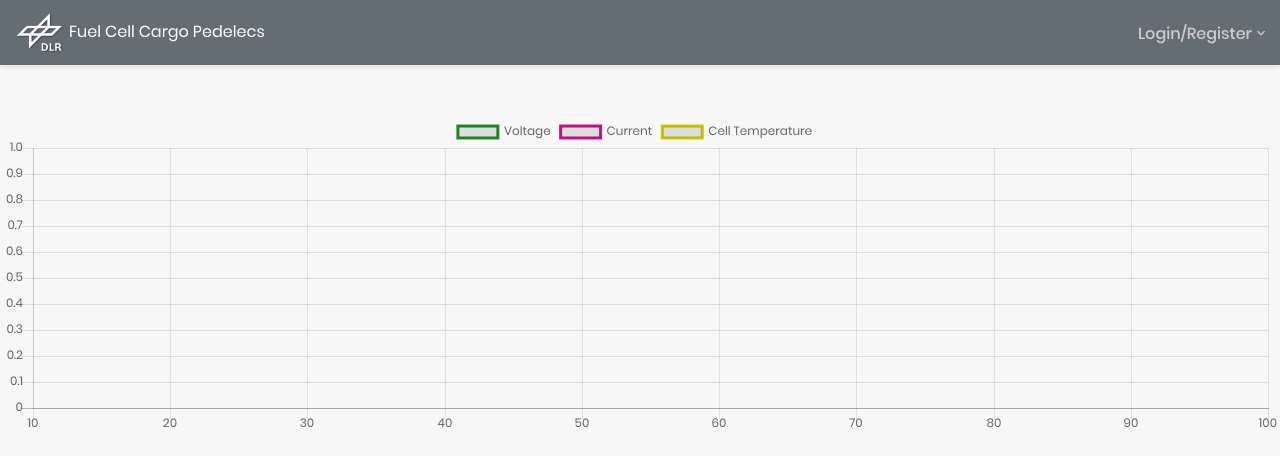
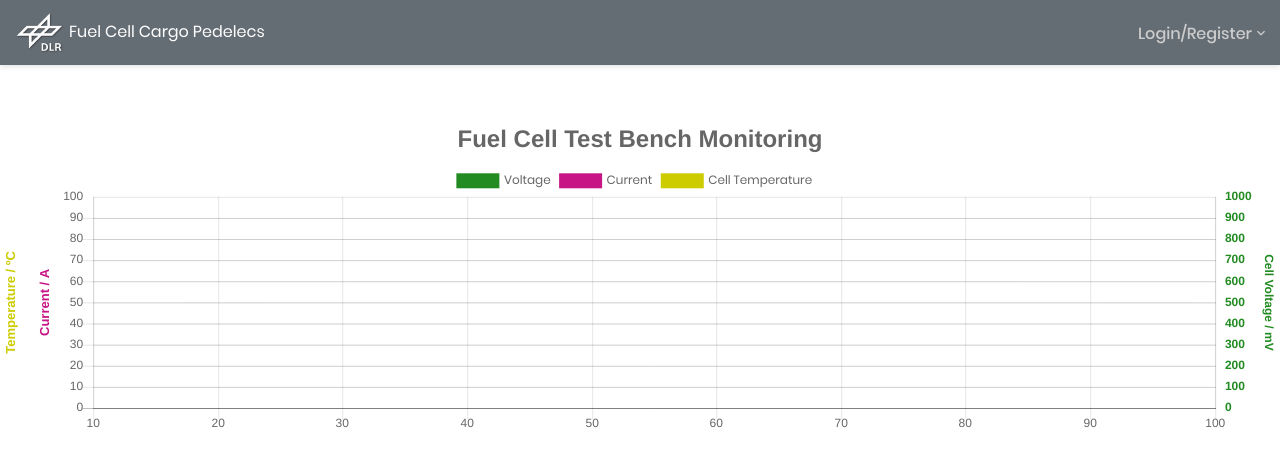
Before and after one commit to danieldsleal/dlr, a PHP site: page /performance.php in a window 1280 px wide. Shown: the top 467 px of the page. Run offline with PHP 8.4, Linux system fonts and the light colour scheme; data that the repository does not hold is empty.

Commit message:
update_graph

```diff
--- a/js/main.js
+++ b/js/main.js
@@ -16,6 +16,10 @@
         voltage.reverse();
         current.reverse();
         temperature.reverse();
+        var voltagecolor = "rgb(34, 139, 34)"
+        var temperaturecolor = "rgb(204,204,0)"
+        var currentcolor = "rgb(199,21,133)"
+
 
         var ctx = document.getElementById("fuelcell");
         if (ctx) {
@@ -25,38 +29,101 @@
             data: {
               labels: ["10", "20", "30", "40", "50", "60", "70", "80", "90","100"],
               defaultFontFamily: "Poppins",
+
               datasets: [
                 {
                   label: "Voltage",
-                  borderColor: "rgb(34,139,34)",
+                  borderColor: voltagecolor,
+                  backgroundColor: voltagecolor,
                   borderWidth: "3",
                   fill: "false",
+                  yAxisID: "A",
+
                   data: voltage
                 },
                 {
                   label: "Current",
-                  borderColor: "rgb(199,21,133)",
+                  borderColor: currentcolor,
+                  backgroundColor: currentcolor,
                   borderWidth: "3",
                   fill: "false",
+                  yAxisID: "B",
                   data: current
                 },
                 {
                   label: "Cell Temperature",
-                  borderColor: "rgb(204,204,0)",
+                  borderColor: temperaturecolor,
+                  backgroundColor: temperaturecolor,
                   borderWidth: "3",
                   fill: "false",
+                  yAxisID: "C",
                   data: temperature
-                },
+                }
               ]
             },
+
             options: {
+              scales: {
+                yAxes: [{
+                  id: "A",
+                  type: "linear",
+                  position: "right",
+                  scaleLabel: {
+                    labelString: "Cell Voltage / mV",
+                    display: 'true',
+                    fontStyle: 'bold',
+                    fontColor: voltagecolor,
+                  },
+                  ticks: {
+                    max: 1000,
+                    min: 0,
+                    fontColor: voltagecolor,
+                    fontStyle: 'bold'
+                  }
+              },{
+                  id: "B",
+                  type: "linear",
+                  position: "left",
+                  scaleLabel: {
+                    labelString: "Current / A",
+                    display: true,
+                    fontStyle: 'bold',
+                    fontColor: currentcolor,
+                    fontSize : 13,
+                  },
+                  ticks: {
+                    max: 100,
+                    min: 0
+                  }
+                },
+                {
+                  id: "C",
+                  display: true,
+                  gridLines: {display: false,color: 'transparent'},
+                  ticks: {display: false},
+                  scaleLabel : {
+                    display : true,
+                    labelString : "Temperature / ºC",
+                    fontStyle : 'bold',
+                    fontSize : 13,
+                    fontColor: temperaturecolor
+                  }
+                }
+              ]
+              },
               legend: {
-                position: 'top',
+                position: "top",
                 labels: {
-                  fontFamily: 'Poppins'
+                  fontFamily: "Poppins"
                 }
 
               },
+              title: {
+                display: true,
+                text: 'Fuel Cell Test Bench Monitoring',
+                fontSize: 24
+              },
+
               responsive: true,
               tooltips: {
                 mode: 'index',
@@ -66,22 +133,7 @@
                 mode: 'nearest',
                 intersect: true
               },
-              scales: {
-                xAxes: [{
-                  ticks: {
-                    fontFamily: "Poppins"
-
-                  }
-                }],
-                yAxes: [{
-                  ticks: {
-                    beginAtZero: true,
-                    fontFamily: "Poppins"
-                  }
-                }]
-              }
-
-            }
+            },
           });
         }
         setInterval(function(){
@@ -94,9 +146,8 @@
           current.shift();
           current.splice(retirar,0,data.current);
           temperature.shift();
-          temperature.splice(retirar,0,data.temperature);
+          temperature.splice(retirar,0,data.anode_temp);
           myChart.update();
-          console.log(voltage);
         });
         }, 10000);
 
--- a/performance.php
+++ b/performance.php
@@ -48,11 +48,9 @@
 
 <body class="animsition">
     <div class="page-wrapper">
-        <div class="page-content--bgf7">
             <section class="p-t-60 p-b-20">
-                <canvas id="fuelcell" width="600" height="600"></canvas>
+                <canvas id="fuelcell" width="600" height="2000"></canvas>
             </section>
-        </div>
     </div>
 </body>
 
```
